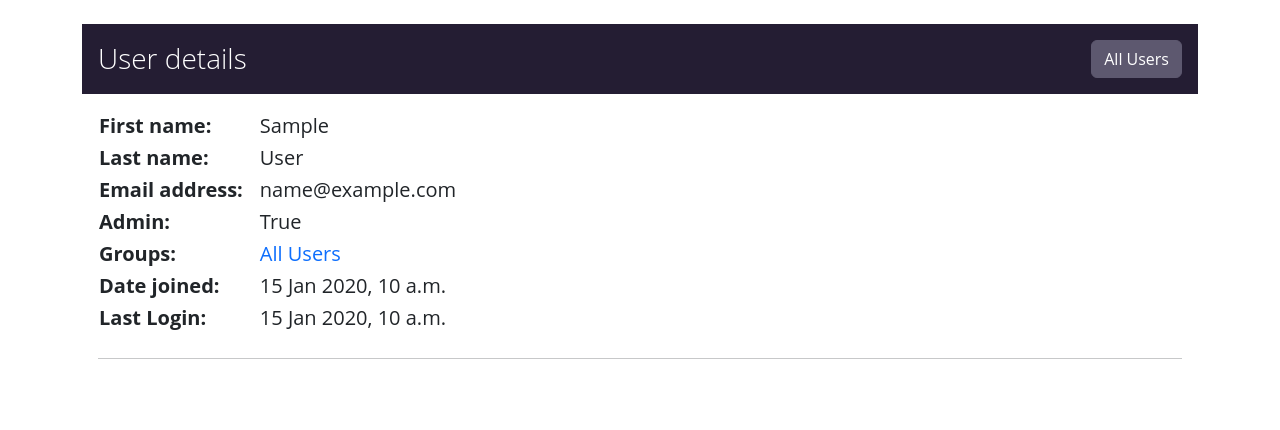
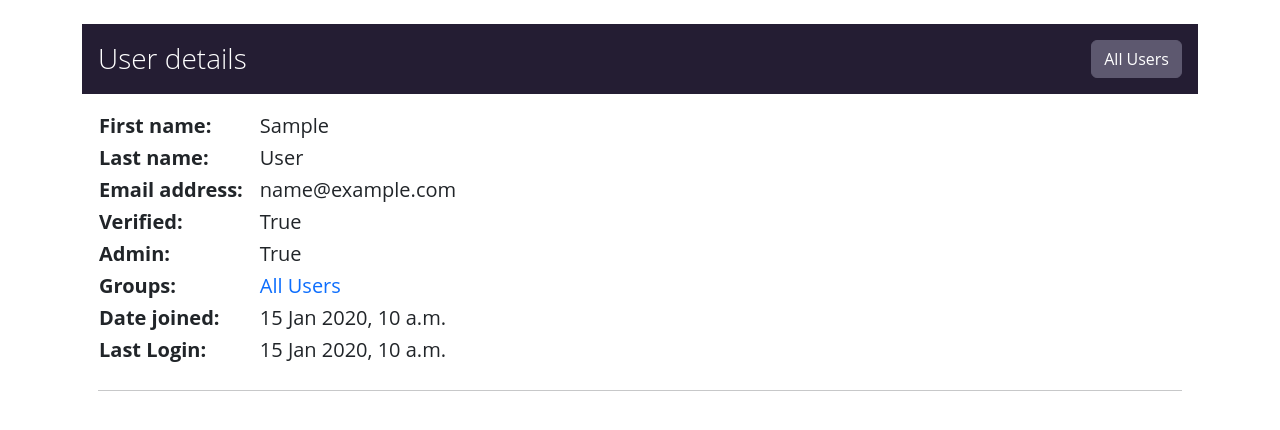
Before and after one commit to jackwilde/kbase, a Django app: page /admin/user/1 in a window 1280 px wide. Shown: the part 68-498 px from the top of the page. Run offline with Django 5.2, Linux system fonts and the light colour scheme; a user stored in the database is signed in; data comes from the database, SQL or seed files in the repository; tables that the repository leaves empty hold one stand-in row (values such as "Sample post"); some libraries are stand-ins or nearby versions.

```diff
--- a/src/kb_admin/templates/kb_admin/user-detail.html
+++ b/src/kb_admin/templates/kb_admin/user-detail.html
@@ -39,6 +39,10 @@
                     <td>{{ user.email }}</td>
                 </tr>
                 <tr>
+                    <th class="pe-3">Verified:</th>
+                    <td>{{ user.is_verified }}</td>
+                </tr>
+                <tr>
                     <th class="pe-3">Admin:</th>
                     <td>{{ user.is_admin }}</td>
                 </tr>
--- a/src/kb_admin/templates/kb_admin/users.html
+++ b/src/kb_admin/templates/kb_admin/users.html
@@ -15,6 +15,7 @@
             <th scope="col">Full name</th>
             <th scope="col">Email address</th>
             <th scope="col">Admin</th>
+            <th scope="col">Verified</th>
             <th scope="col">Last login</th>
         </tr>
         </thead>
@@ -24,6 +25,7 @@
                 <td>{{ user.full_name }}</td>
                 <td>{{ user.email }}</td>
                 <td>{{ user.is_admin }}</td>
+                <td>{{ user.is_verified }}</td>
                 <td>{{ user.last_login }}</td>
             </tr>
         {% empty %}
```
